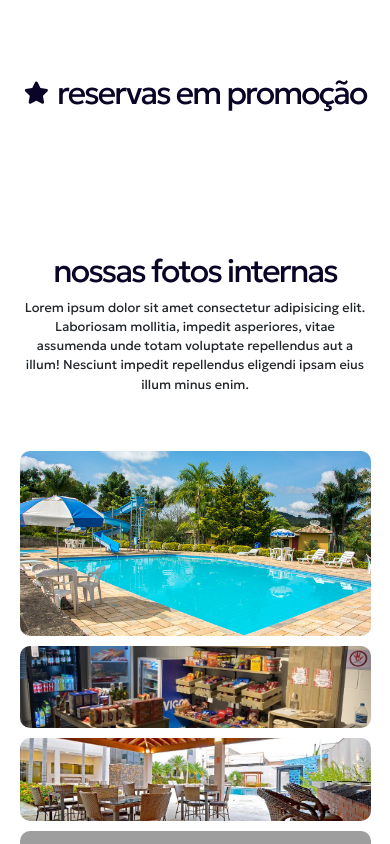
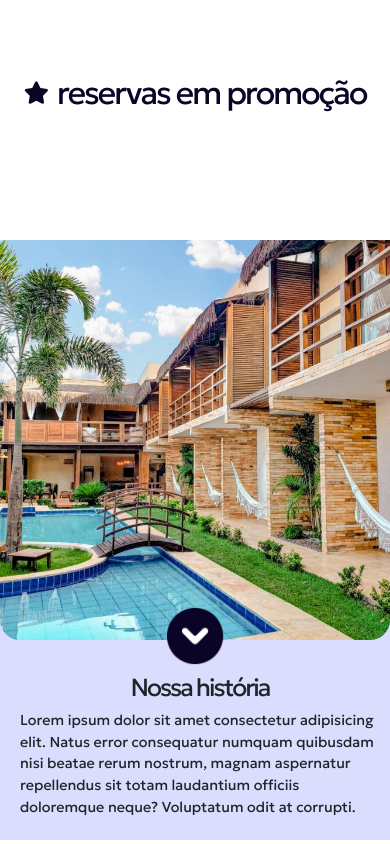
Before and after one commit to L9c25/Pousada_Trabalho, a PHP site: page / in a window 390 px wide. Shown: the part 736-1580 px from the top of the page. Run offline with PHP 8.4, Linux system fonts and the light colour scheme; the visitor is signed in with stand-in values (Sample User, id 1); data that the repository does not hold is empty; grey boxes are pictures that could not be loaded.

Commit message:
adicionando novas sections

```diff
--- a/APP/assets/css/350px.css
+++ b/APP/assets/css/350px.css
@@ -269,5 +269,23 @@
         margin-bottom: 40px;
     }
 
+    .txt-box-sobre-nos {
+        height: 250px;
+        align-items: center;
+        justify-content: center;
+        width: 100%;
+        padding-top: 0px;
+    }
+
+    #arrow {
+        right: 36%;
+    }
+
+    .arrow-bottom {
+        display: flex;
+        bottom: 35%;
+        background-image: url(../imagens/arrow-down.png);
+    }
+
     /*Inicio da pagina mobile*/
 }
--- a/APP/assets/css/800px.css
+++ b/APP/assets/css/800px.css
@@ -3,8 +3,7 @@
         display: none;
     }
 }
-
-@media screen and (max-width: 850px) and (min-width: 351px) {
+@media screen and (max-width: 850px) and (min-width: 0px) {
 
     .slide-container {
         z-index: 9;
@@ -268,6 +267,57 @@
         margin-bottom: 40px;
     }
 
-    /*Inicio da pagina mobile*/
+    /*sobre-nos*/
 
+    .bckg-sobre-nos {
+        flex-direction: column;
+        height: auto;
+        width: 100%;
+        border-radius: 0px;
+      }
+
+    .img-sobre-nos {
+        width: 100%;
+        height: 400px;
+        border-radius: 0px 0px 20px 20px;
+    }
+
+    .img-txt-box {
+        display: none;
+    }
+
+    .txt-box-sobre-nos {
+        height: 200px;
+        justify-content: center;
+        width: 100%;
+        padding: 0px 10px 0px 20px;
+    }
+
+    .arrow-right {
+        display: none;
+    }
+
+    #arrow {
+        align-self: center;
+        justify-self: center;
+    }
+
+    .arrow-bottom {
+        display: flex;
+        bottom: 29%;
+        background-image: url(../imagens/arrow-down.png);
+    }
+
+    .txt-box-sobre-nos > p {
+        font-size: .9em;
+        margin-bottom: 0px;
+    }
+
+    #cardapio {
+        flex-direction: column;
+      }
+
+      .arrow-left {
+        display: none;
+      }
 }
--- a/APP/assets/css/Desktop.css
+++ b/APP/assets/css/Desktop.css
@@ -268,8 +268,7 @@ main {
 .slide-container {
   max-width: 1120px;
   width: 100%;
-  padding: 40px 0px 10px 0px;
-  margin-top: 30px;
+  padding: 0px 0px 10px 0px;
 }
 
 .slide-content {
@@ -455,7 +454,7 @@ main {
   align-items: center;
   justify-content: center;
   font-size: 3em;
-  margin-top: 80px;
+  margin-top: 130px;
   color: var(--dark-bg-color);
   text-align: center;
 }
@@ -471,7 +470,7 @@ main {
   width: 100%;
   flex-direction: column;
   align-items: center;
-  margin-bottom: 30px;
+  margin-top: 60px;
 }
 
 .cx-txt-galeria>p {
@@ -752,3 +751,107 @@ footer {
 .logout{
   color: black;
 }
+
+
+/*SOBRE NOS*/
+
+.sobre-nos {
+  display: flex;
+  width: 100%;
+  justify-content: center;
+  align-items: center;
+  height: auto;
+  margin-top: 80px;
+}
+
+.bckg-sobre-nos {
+  display: flex;
+  align-items: center;
+  position: relative;
+  justify-content: center;
+  width: min(80%, 1200px);
+  height: 500px;
+  background-color: var(--opaca-bg-color);
+  border-radius: 20px;
+}
+
+.img-sobre-nos {
+  display: flex;
+  background-image: url(../imagens/pousada-sobre-nos.jpg);
+  background-position: center;
+  background-repeat: no-repeat;
+  background-size: cover;
+  height: 100%;
+  width: 50%;
+  border-radius: 20px;
+}
+
+#arrow {
+  font-size: 3em;
+  background-position: center;
+  background-repeat: no-repeat;
+  background-size: contain;
+  align-self: center;
+  justify-self: center;
+  height: 60px;
+  width: 60px;
+  position: absolute;
+}
+
+.img-txt-box {
+  display: flex;
+  background-position: center;
+  background-repeat: no-repeat;
+  background-size: contain;
+  height: 100%;
+  width: 100%;
+}
+
+#img-txt-box {
+  background-image: url(../imagens/8500340-Photoroom.png);
+}
+
+#img-sobre-nos {
+  background-image: url(../imagens/pousada-sobre-nos.jpg);
+}
+
+.arrow-right {
+  background-image: url(../imagens/arrow.png);
+}
+
+.arrow-bottom {
+  display: none;
+}
+
+.txt-box-sobre-nos {
+  display: flex;
+  width: 50%;
+  height: 100%;
+  align-items: center;
+  flex-direction: column;
+  padding: 20px;
+}
+
+.txt-box-sobre-nos > h2 {
+  padding-top: 10px;
+}
+
+/*NOSSO CARDAPIO*/
+
+.arrow-left {
+  background-image: url(../imagens/arrow-left.png);
+}
+
+#cardapio {
+  flex-direction: row-reverse;
+
+}
+
+#img-cardapio {
+  background-image: url(../imagens/flat-lay-assortment-with-delicious-brazilian-food.jpg);
+}
+
+#img-txt-cardapio {
+  background-image: url(../imagens/undraw_cooking_p7m1.svg);
+  padding: 10px;
+}
--- a/APP/components/main.php
+++ b/APP/components/main.php
@@ -138,17 +138,40 @@
     <div class="swiper-pagination"></div>
 </div>
 
+<section class="sobre-nos" id="sobre-nos">
+    <div class="bckg-sobre-nos">
+        <picture class="img-sobre-nos" id="img-sobre-nos"></picture>
+        <span class="arrow-right" id="arrow"></span>
+        <span class="arrow-bottom" id="arrow"></span>
+
+        <div class="txt-box-sobre-nos" id="txt-box-sobre-nos">
+
+            <picture class="img-txt-box" id="img-txt-box"></picture>
+            <h2>Nossa história</h2>
+            <p>Lorem ipsum dolor sit amet consectetur adipisicing elit. Natus error consequatur numquam quibusdam nisi beatae rerum nostrum, magnam aspernatur repellendus sit totam laudantium officiis doloremque neque? Voluptatum odit at corrupti.</p>
+
+        </div>
+    </div>
+</section>
+
+<section class="sobre-nos">
+    <div class="bckg-sobre-nos" id="cardapio">
+        <picture class="img-sobre-nos" id="img-cardapio"></picture>
+        <span class="arrow-left" id="arrow"></span>
+        <span class="arrow-bottom" id="arrow"></span>
+
+        <div class="txt-box-sobre-nos" id="txt-box-cardapio">
+            <picture class="img-txt-box" id="img-txt-cardapio"></picture>
+            <h2>Nosso Cardápio</h2>
+            <p>Lorem ipsum dolor sit amet consectetur adipisicing elit. Natus error consequatur numquam quibusdam nisi beatae rerum nostrum, magnam aspernatur repellendus sit totam laudantium officiis doloremque neque? Voluptatum odit at corrupti.</p>
+        </div>
+    </div>
+</section>
 
 
-<div class="espacamento"><span></span></div>
-
 <!-- GALERIA DE FOTOS DA POUSADA -->
-
 <div class="cx-txt-galeria">
-    <h2 class="titulo-reservas" id="titulo-reservas-2">nossas fotos internas</h2>
-    <p>Lorem ipsum dolor sit amet consectetur adipisicing elit. Laboriosam mollitia, impedit asperiores, vitae assumenda
-        unde totam voluptate repellendus aut a illum! Nesciunt impedit repellendus eligendi ipsam eius illum minus enim.
-    </p>
+    <h2 class="titulo-reservas" id="titulo-reservas-2"><i class="fa-solid fa-camera-retro" style="padding-right: 10px;"></i>Nossas fotos internas</h2>
 </div>
 
 <section class="galeria-container">
@@ -167,6 +190,7 @@
         </div>
     </div>
 </section>
+
 
 <!-- Swiper JS -->
 <script src="assets/js/swiper-bundle.min.js"></script>
```
Also changed, not shown: APP/assets/imagens/8500340-Photoroom.png (added), APP/assets/imagens/arrow-down.png (added), APP/assets/imagens/arrow-left.png (added), APP/assets/imagens/arrow.png (added), APP/assets/imagens/flat-lay-assortment-with-delicious-brazilian-food.jpg (added), APP/assets/imagens/pousada-sobre-nos.jpg (added), APP/assets/imagens/undraw_cooking_p7m1.svg (added).
